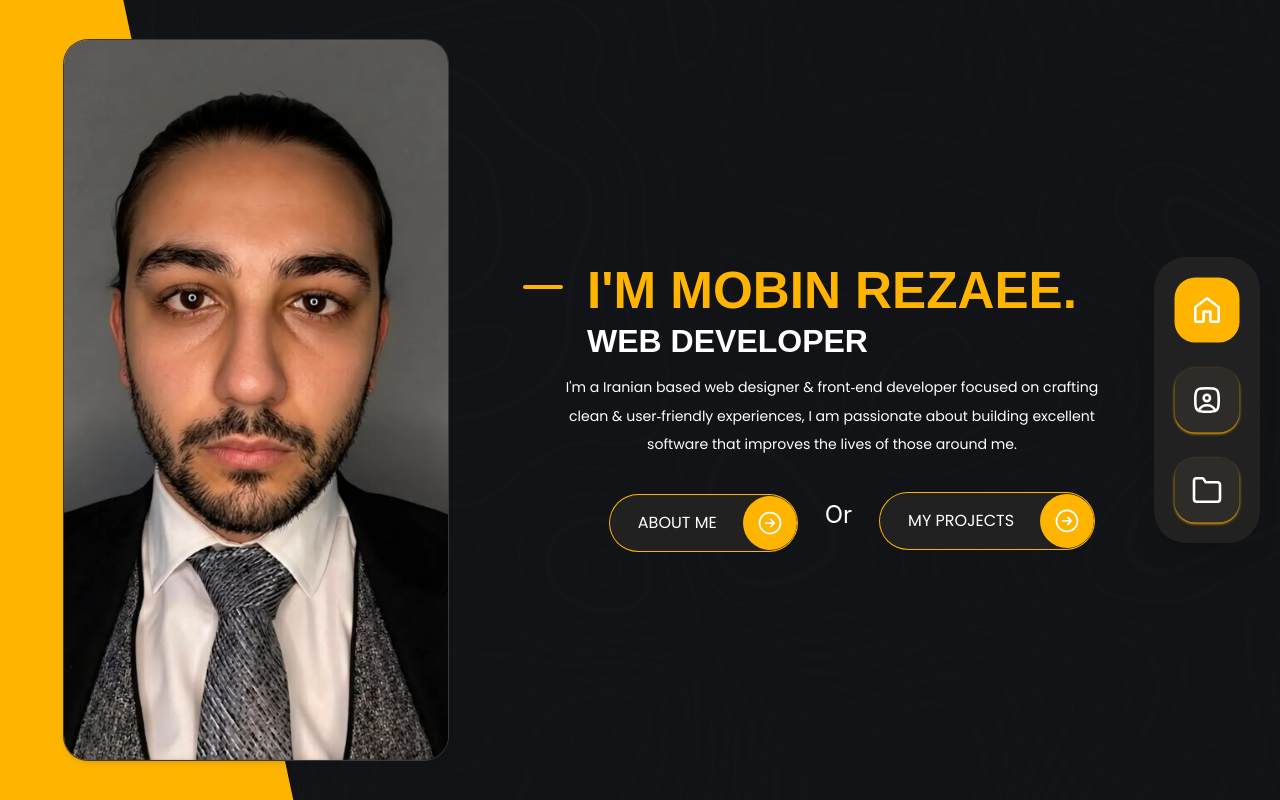
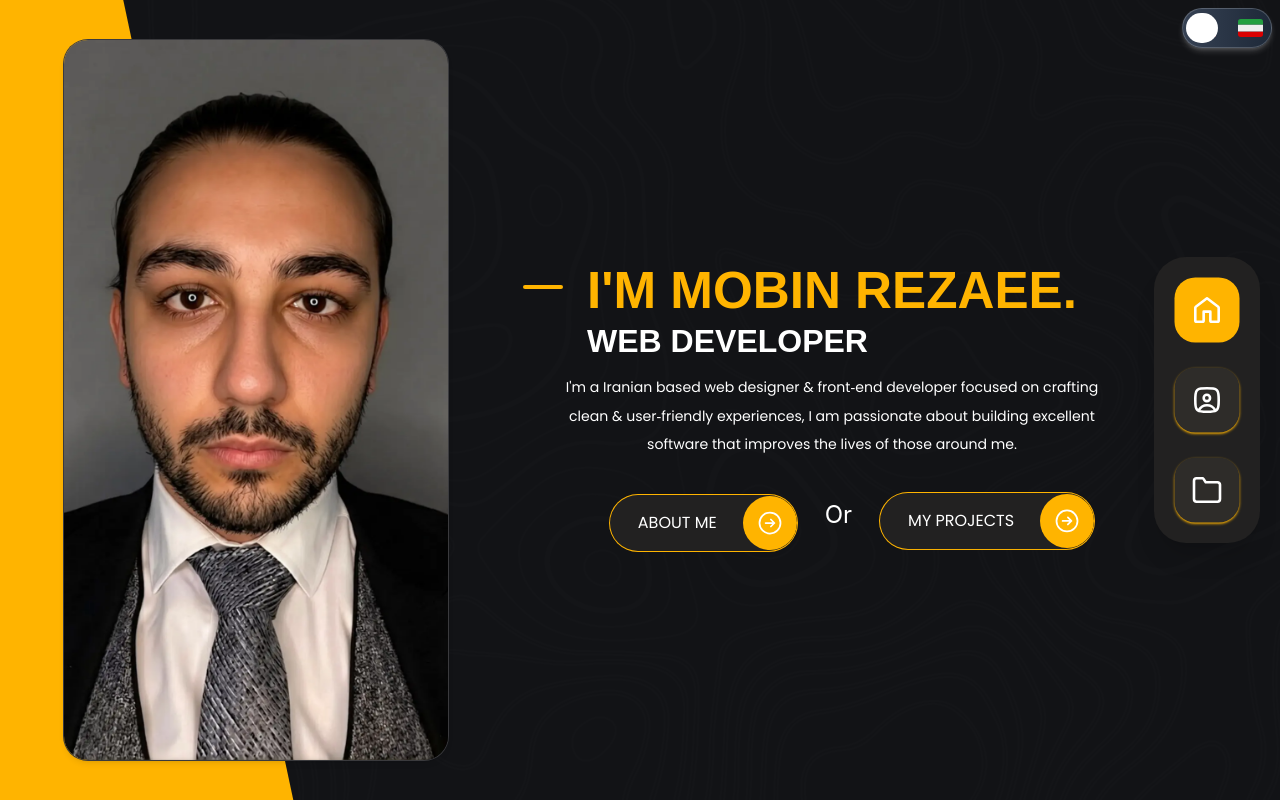
Before and after one commit to mohamad-mobin/mobin-portfolio-vue, a Nuxt app: page / in a window 1280 px wide. Built offline with nearby package versions, Linux system fonts and the light colour scheme.

Commit message:
refactor : bringing back the togglelang in index.vue

```diff
--- a/pages/index.vue
+++ b/pages/index.vue
@@ -9,7 +9,7 @@
 </ClientOnly>
 
 
-        <!-- <toggleLang/> -->
+        <toggleLang/>
             <div class="container mx-auto pt-5 relative">
             <div class="md:fixed absolute w-[400px] h-[300%] left-[30%] -top-[190%] rotate-45 md:-top-[10%] md:-left-[30%] md:w-[51%] md:h-[200%] md:-rotate-[12deg] z-10  bg-[#FFB400]"></div>
 
```
